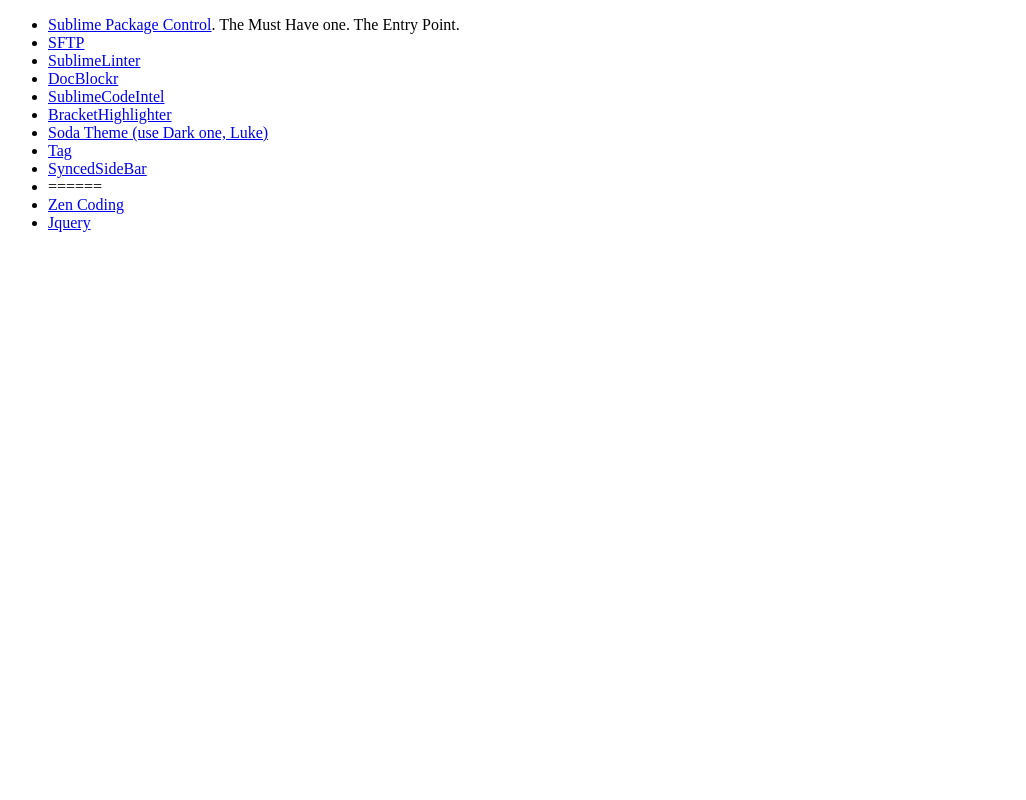
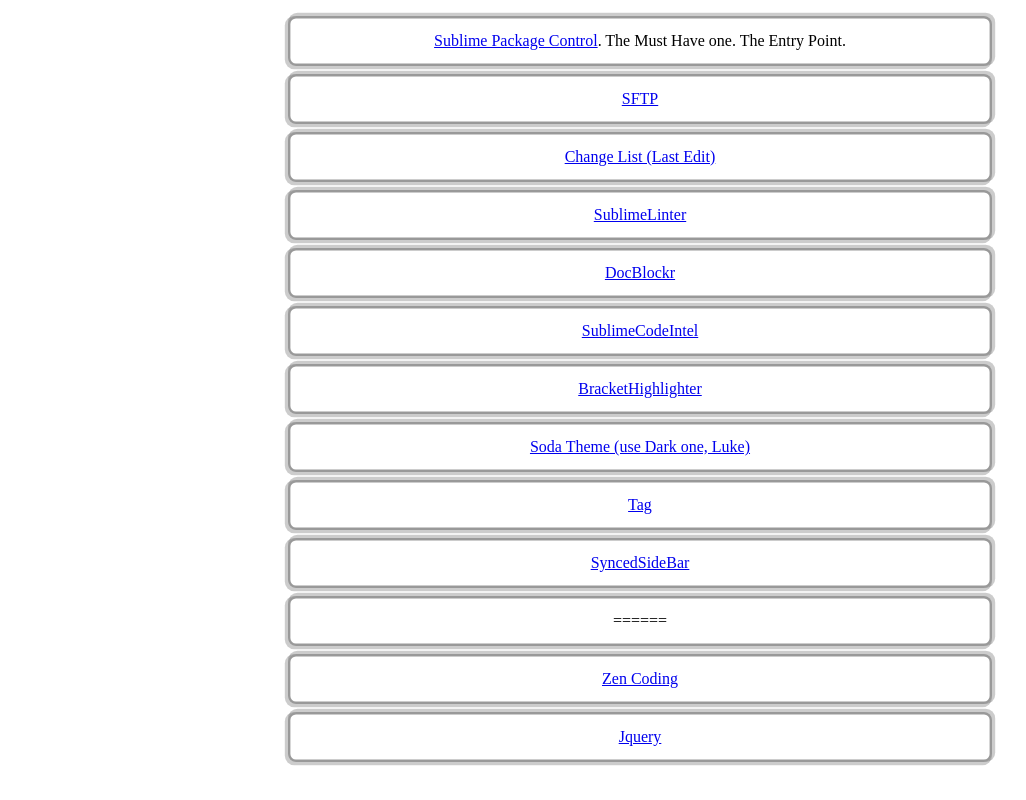
Before and after one commit to cy6erskunk/cy6erskunk.github.com, a plain HTML site: page sublime.html in a window 1280 px wide. Shown: the whole page, without its empty margins (0-1026 px from the left). Drawn offline with Linux system fonts and the light colour scheme.

Commit message:
sublime plugins list update. Styling added.

```diff
--- /dev/null
+++ b/css/sublime.css
@@ -0,0 +1,22 @@
+.wrapper {
+    paggind-top: 1em;
+    margin: 0 auto;
+    width: 44em;
+}
+ul {
+    list-style-type: none;
+    padding-left: 0
+}
+
+li {
+    padding: 1em;
+    margin-bottom: 0.5em;
+    bacground-color: #aeaeae;
+    box-shadow:
+          .1em -.1em 0 .1em rgba(0, 0, 0, .2),
+          inset 0 0 0 .15em rgba(0, 0, 0, .4),
+          -.1em .1em 0 .1em rgba(0, 0, 0, .2)
+    ;
+    border-radius: 0.5em;
+    text-align: center;
+}
--- a/sublime.html
+++ b/sublime.html
@@ -1,12 +1,16 @@
 <!DOCTYPE html>
 <html>
     <head>
+        <meta ecoding="utf-8"/>
         <title>Useful sublime plugins</title>
+        <link rel="stylesheet" href="css/sublime.css">
     </head>
     <body>
-        <ul>
+        <div class="wrapper">
+            <ul class="list">
                 <li><a href="https://github.com/wbond/sublime_package_control">Sublime Package Control</a>. The Must Have one. The Entry Point.</li>
                 <li><a href="http://wbond.net/sublime_packages/sftp">SFTP</a></li>
+                <li><a href="https://github.com/randy3k/Change-List">Change List (Last Edit)</a></li>
                 <li><a href="http://github.com/Kronuz/SublimeLinter">SublimeLinter</a></li>
                 <li><a href="https://github.com/spadgos/sublime-jsdocs">DocBlockr</a></li>
                 <li><a href="https://github.com/Kronuz/SublimeCodeIntel">SublimeCodeIntel</a></li>
@@ -18,5 +22,6 @@
                 <li><a href="https://bitbucket.org/sublimator/sublime-2-zencoding">Zen Coding</a></li>
                 <li><a href="https://github.com/mrmartineau/Jquery">Jquery</a></li>
             </ul>
+        </div>
     </body>
 </html>
```
Lines whose indentation alone changed are shown as unchanged.
